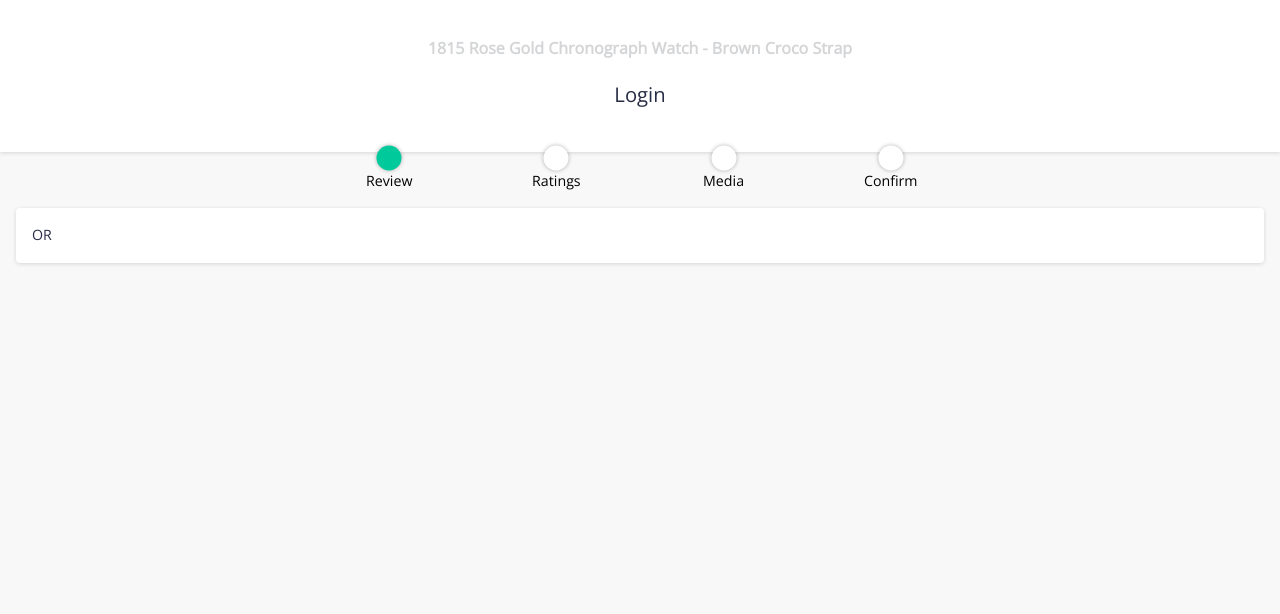
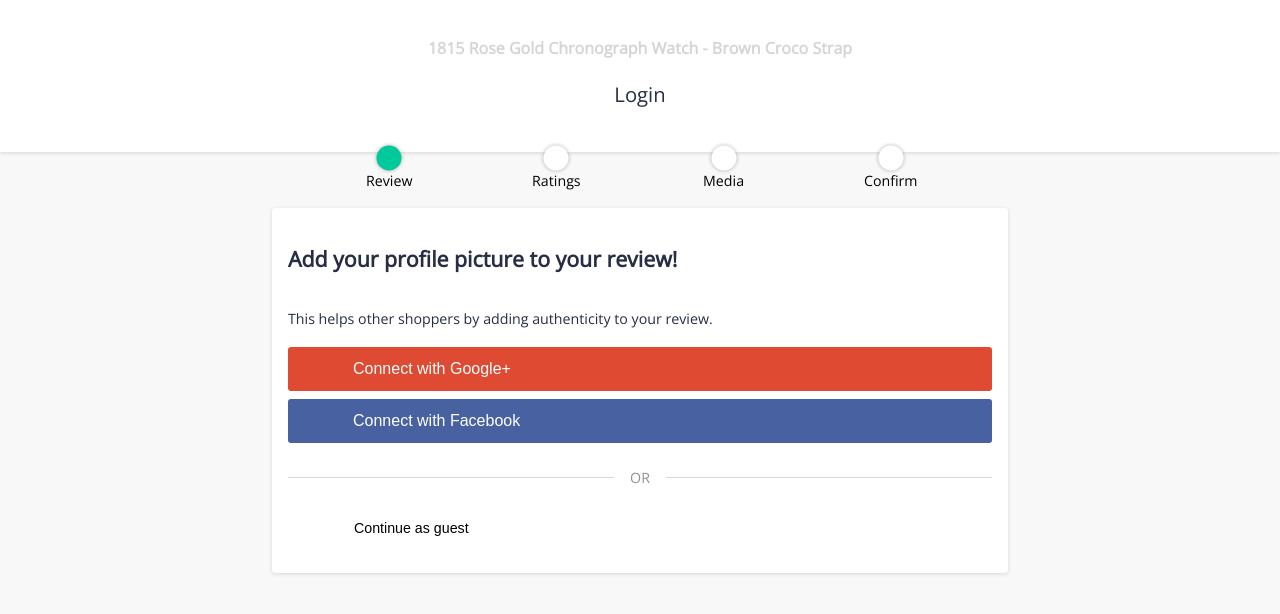
Before and after one commit to alexvirdee/okendo-site, a React (Create React App) app: page /login in a window 1280 px wide. Shown: the top 614 px of the page. Built offline with nearby package versions, Linux system fonts and the light colour scheme.

Commit message:
Confirm-auth component step

```diff
--- a/src/components/confirm-auth/confirm-auth.component.jsx
+++ b/src/components/confirm-auth/confirm-auth.component.jsx
@@ -7,9 +7,26 @@ const ConfirmAuth = () => {
         <main>
             <div className='u-container'>
                 <div className='gutter'>
-                    <div className='card'>
-
+                    <div className='card auth-card'>
+                    <form>
+                    <input type="hidden" name="returnUrl" value="" autocomplete="off" />
+                    <h2>Add your profile picture to your review!</h2>
+                    <p className='mb-medium'>This helps other shoppers by adding authenticity to your review.</p>
+                    <div className='profile-btns'>
+                        <button type='submit' name='provider' value='Google' id='Google' className='signIn signIn-google'>
+                            Connect with Google+
+                        </button>
+                        <button type='submit' name='provider' value='Facebook' id='Facebook' className='signIn signIn-facebook'>
+                            Connect with Facebook
+                        </button>
+                    </div>
+                    </form>
                     <div className='divider'><span>OR</span></div>
+                        <form>
+                            <div className='signIn signIn-guest'>
+                                <button className='signIn-guest-btn'>Continue as guest</button>
+                            </div>
+                        </form>
                     </div>
                 </div>
             </div>
--- a/src/components/confirm-auth/confirm-auth.styles.scss
+++ b/src/components/confirm-auth/confirm-auth.styles.scss
@@ -0,0 +1,85 @@
+.u-container {
+    max-width: 768px;
+    margin: 0 auto;
+
+    .auth-card {
+        padding: 16px;
+    }
+
+    .mb-medium {
+        margin-bottom: 16px;
+    }
+
+    .signIn {
+        border: none;
+        border-radius: 3px;
+        color: #fff;
+        cursor: default;
+        font-size: 16px;
+        line-height: 20px;
+        padding: 12px 15px;
+        padding-left: 65px;
+        position: relative;
+        text-align: left;
+        width: 100%;
+        margin-bottom: 8px;
+    }
+
+    .signIn-google {
+        background: #df4a32;
+    }
+
+    .signIn-facebook {
+        background: #4862a1;
+    }
+
+    .divider {
+        color: #8f9097;
+        margin-bottom: 16px;
+        margin-top: 16px;
+        align-items: center;
+        display: flex;
+        justify-content: center;
+        position: relative;
+    }
+
+    .divider::before {
+        margin-right: 16px;
+        background: #d9d9d9;
+        content: "";
+        display: block;
+        -ms-flex: 1 1 100%;
+        flex: 1 1 100%;
+        height: 1px;
+    }
+
+    .divider::after {
+        margin-left: 16px;
+        background: #d9d9d9;
+        content: "";
+        display: block;
+        -ms-flex: 1 1 100%;
+        flex: 1 1 100%;
+        height: 1px;
+    }
+
+    .singIn-guest {
+        border: 1px solid #d9d9d9;
+        color: #272d45;
+        padding: 12px 15px;
+    }
+
+    .signIn-guest-btn {
+        width: 100%;
+        text-align: inherit;
+        background: transparent;
+        border: 1px solid transparent;
+        display: inline-block;
+        font-size: .889rem;
+        margin-bottom: 0;
+        overflow: hidden;
+        padding: 0;
+        position: relative;
+    }
+
+}
```
